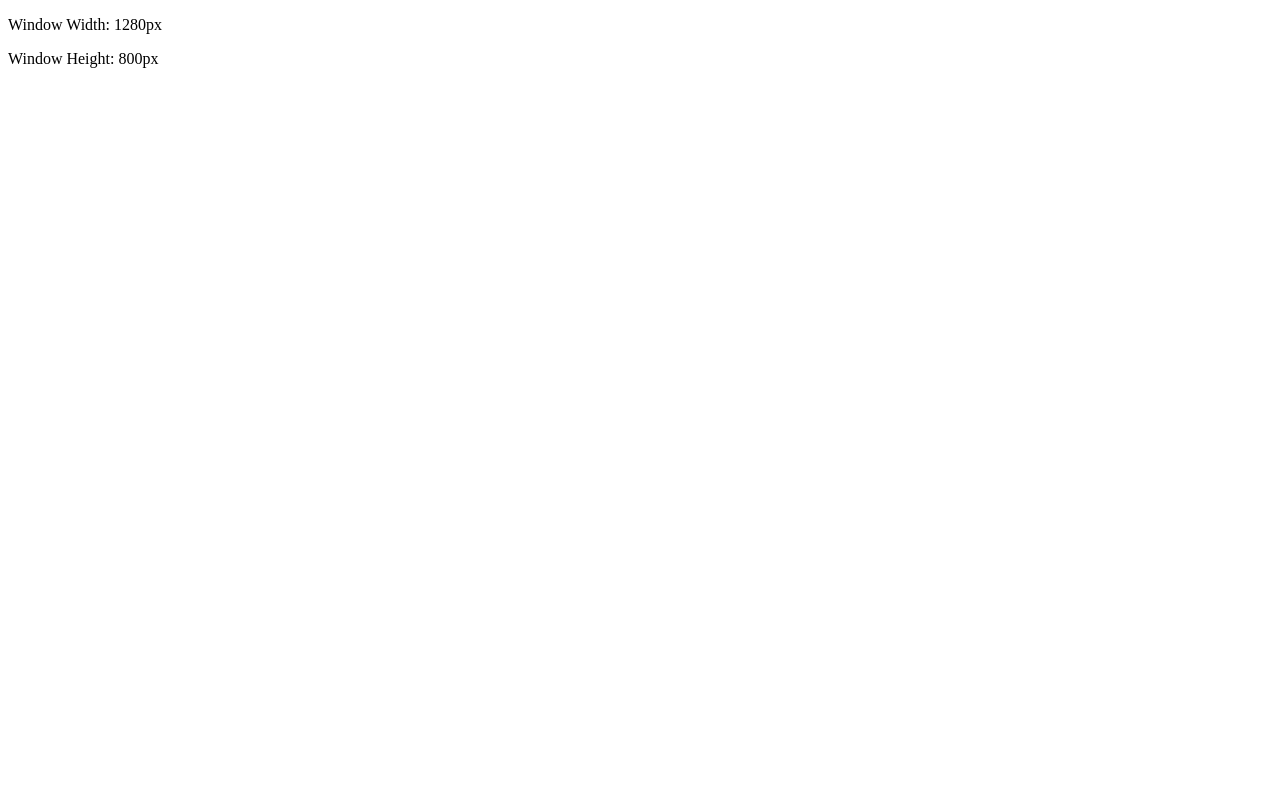
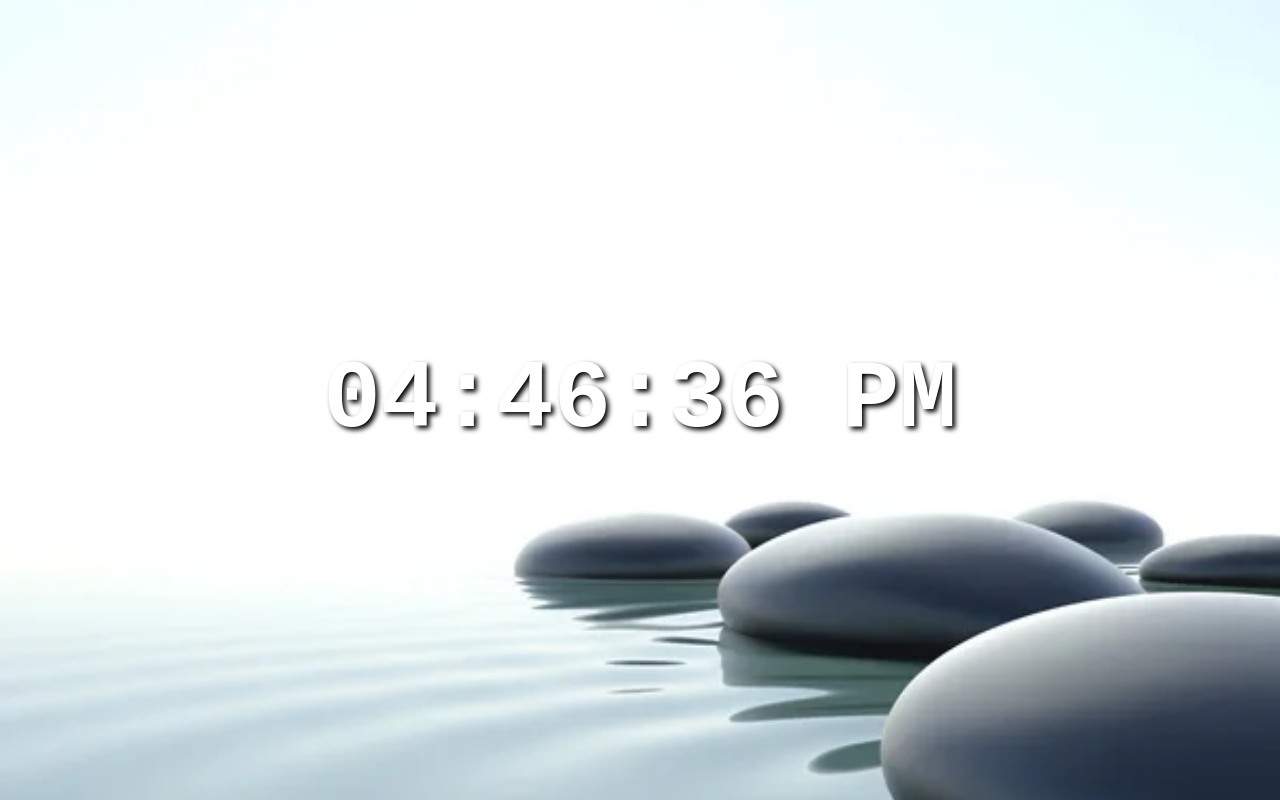
Before and after one commit to Edwinromerojr/ReactCourse, a React (Vite) app in the folder my-react-app/: page / in a window 1280 px wide. Built offline with nearby package versions, Linux system fonts and the light colour scheme.

Commit message:
digital clock app

```diff
--- a/my-react-app/src/App.jsx
+++ b/my-react-app/src/App.jsx
@@ -1,11 +1,11 @@
-import Effect1 from "./EffectHook1";
+import DigitalClock from "./DigitalClock";
 
 
 function App() {
 
   return(
     <>
-      <Effect1/>
+      <DigitalClock/>
     </>
   );
 }
--- /dev/null
+++ b/my-react-app/src/DigitalClock.jsx
@@ -0,0 +1,40 @@
+import React, {useState, useEffect} from 'react';
+
+function DigitalClock() {
+
+    const [time, setTime] = useState(new Date());
+
+    useEffect(() => {
+        const intervalId = setInterval(() => {
+            setTime(new Date());
+        }, 1000)
+
+        return () => {
+            clearInterval(intervalId)
+        }
+    }, []);
+
+    function formatTime() {
+        let hours = time.getHours();
+        const minutes = time.getMinutes();
+        const seconds = time.getSeconds();
+        const meridiem = hours >= 12 ? "PM" : "AM";
+
+        hours = hours % 12 || 12;
+
+        return `${padZero(hours)}:${padZero(minutes)}:${padZero(seconds)} ${meridiem}`
+    }
+
+    function padZero(number){
+        return (number < 10 ? "0" : "") + number;
+    }
+
+    return(
+        <div className="clock-container">
+            <div className="clock">
+                <span>{formatTime()}</span>
+            </div>
+        </div>
+    );
+}
+export default DigitalClock;
--- a/my-react-app/src/index.css
+++ b/my-react-app/src/index.css
@@ -247,3 +247,33 @@ li{
   font-size: 1.4rem;
   margin-left: 10px;
 }
+
+body{
+  background-image: url(assets/bg1.jpg);
+  background-position: center;
+  background-repeat: no-repeat;
+  background-size: cover;
+  background-attachment: fixed;
+  margin: 0;
+
+  /* OPTIONAL */
+  display: flex;
+  justify-content: center;
+  min-height: 100vh;
+  align-items: center;
+}
+
+.clock-container{
+  backdrop-filter: blur(5px);
+  width: 100vw;
+  padding: 10px 0px;
+}
+
+.clock{
+  color: white;
+  font-size: 6rem;
+  font-weight: bold;
+  font-family: monospace;
+  text-align: center;
+  text-shadow: 3px 3px 5px black;
+}
```
Also changed, not shown: my-react-app/src/assets/bg1.jpg (added).
